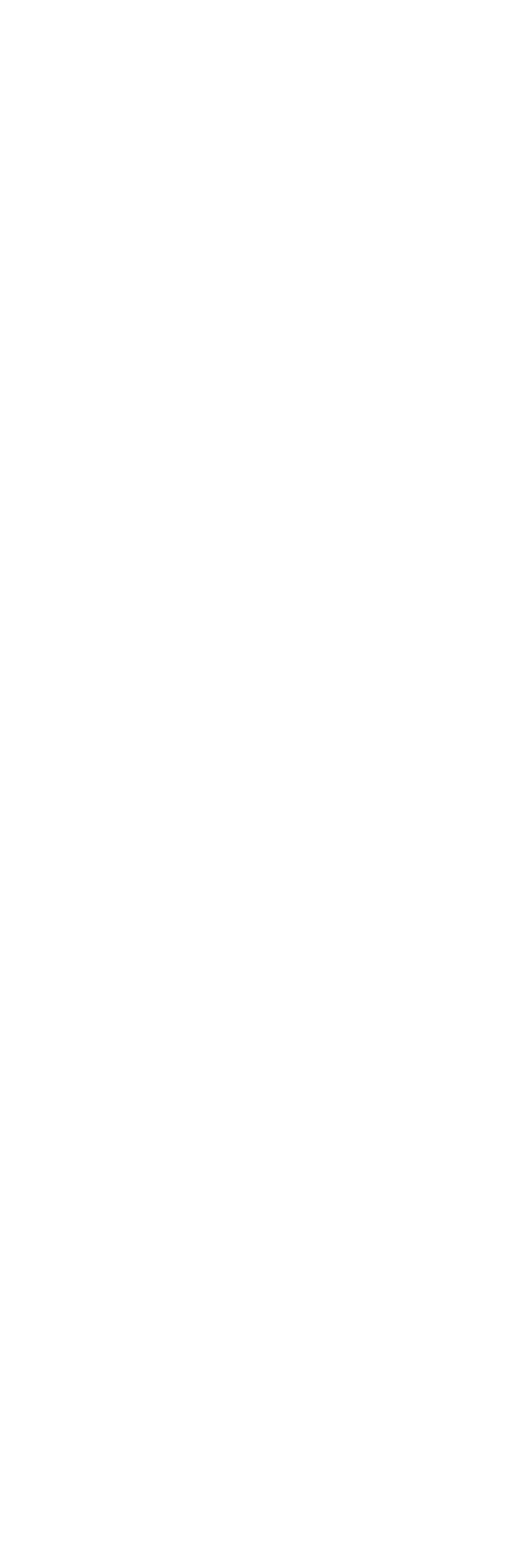
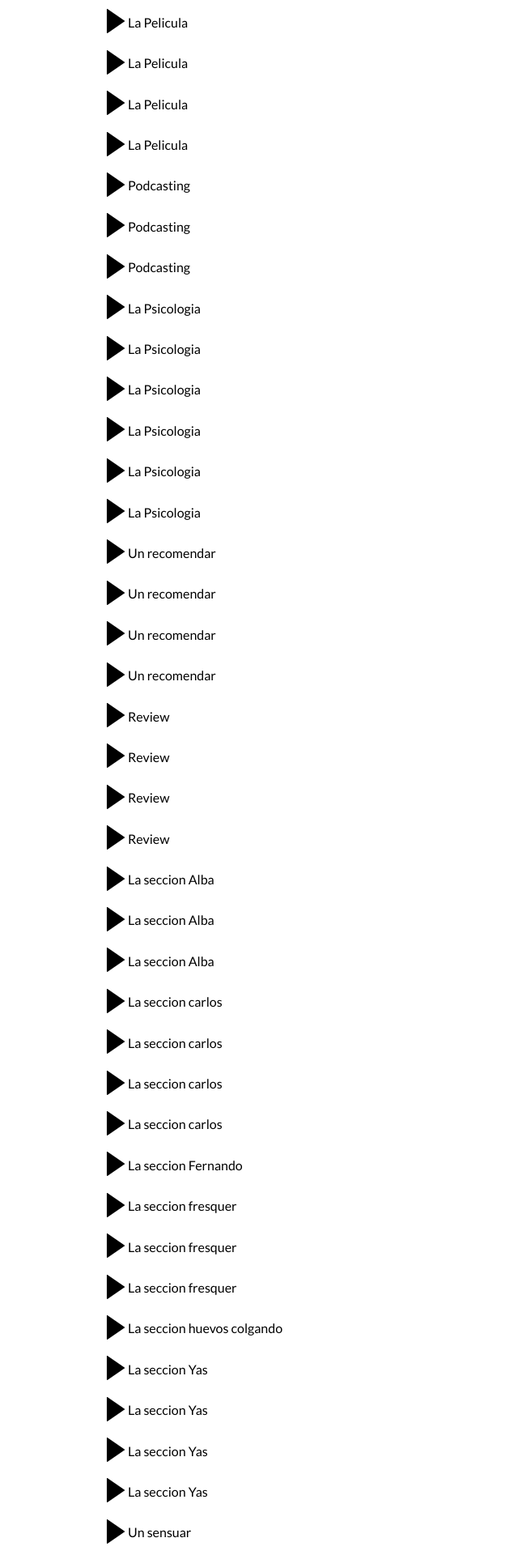
Before and after one commit to fernandopulsa/dca-soundboard, an Angular app: page / in a window 1280 px wide. Shown: the part 1740-3660 px from the top of the page at 81% size, without its empty margins (0-640 px from the left). Before the commit the page ends 1390 px from the top, so only its background shows below. Built offline with nearby package versions, Linux system fonts and the light colour scheme.

Commit message:
Audio DB added in a JSON

```diff
--- a/src/app/soundboard/audio-db.service.ts
+++ b/src/app/soundboard/audio-db.service.ts
@@ -190,7 +190,433 @@ export class AudioDbService {
       'Fer',
       '01'
     ),
-
+    new AudioElement(
+      'Me corro en tu cara',
+      '/assets/audios/me_corro_en_tu_cara.wav',
+      'Me corro en tu cara',
+      'Carlos',
+      '01'
+    ),
+    new AudioElement(
+      'Musiqueta de la buena',
+      '/assets/audios/musqueta_F_1.wav',
+      'musica',
+      'Fer',
+      '01'
+    ),
+    new AudioElement(
+      'Musiqueta de la buena',
+      '/assets/audios/musqueta_F_2.wav',
+      'musica',
+      'Fer',
+      '02'
+    ),
+    new AudioElement(
+      'Musiqueta de la buena',
+      '/assets/audios/musqueta_F_3.wav',
+      'musica',
+      'Fer',
+      '03'
+    ),
+    new AudioElement(
+      'Musiqueta de la buena',
+      '/assets/audios/musqueta_J_1.wav',
+      'musica',
+      'Jordi',
+      '01'
+    ),
+    new AudioElement(
+      'Musiqueta de la buena',
+      '/assets/audios/musqueta_J_2.wav',
+      'musica',
+      'Jordi',
+      '02'
+    ),
+    new AudioElement(
+      'Netflix',
+      '/assets/audios/netflix_F_1.wav',
+      'netflix',
+      'Fer',
+      '01'
+    ),
+    new AudioElement(
+      'La Pelicula',
+      '/assets/audios/pelicula_C_1.wav',
+      'peliculas',
+      'Carlos',
+      '01'
+    ),
+    new AudioElement(
+      'La Pelicula',
+      '/assets/audios/pelicula_F_1.wav',
+      'peliculas',
+      'Fer',
+      '01'
+    ),
+    new AudioElement(
+      'La Pelicula',
+      '/assets/audios/pelicula_J_1.wav',
+      'peliculas',
+      'Jordi',
+      '01'
+    ),
+    new AudioElement(
+      'La Pelicula',
+      '/assets/audios/pelicula_FJ_1.wav',
+      'peliculas',
+      'group',
+      '01'
+    ),
+    new AudioElement(
+      'Podcasting',
+      '/assets/audios/podcasting_C_1.wav',
+      'Podcasting',
+      'Carlos',
+      '01'
+    ),
+    new AudioElement(
+      'Podcasting',
+      '/assets/audios/podcasting_F_1.wav',
+      'Podcasting',
+      'Fer',
+      '01'
+    ),
+    new AudioElement(
+      'Podcasting',
+      '/assets/audios/podcasting_F_2.wav',
+      'Podcasting',
+      'Fer',
+      '02'
+    ),
+    new AudioElement(
+      'La Psicologia',
+      '/assets/audios/psico_C_1.wav',
+      'psicologia',
+      'Carlos',
+      '01'
+    ),
+    new AudioElement(
+      'La Psicologia',
+      '/assets/audios/psico_C_2.wav',
+      'psicologia',
+      'Carlos',
+      '02'
+    ),
+    new AudioElement(
+      'La Psicologia',
+      '/assets/audios/psico_F_1.wav',
+      'psicologia',
+      'Fer',
+      '01'
+    ),
+    new AudioElement(
+      'La Psicologia',
+      '/assets/audios/psico_J_1.wav',
+      'psicologia',
+      'Jordi',
+      '01'
+    ),
+    new AudioElement(
+      'La Psicologia',
+      '/assets/audios/psico_J_2.wav',
+      'psicologia',
+      'Jordi',
+      '01'
+    ),
+    new AudioElement(
+      'La Psicologia',
+      '/assets/audios/psico_FC_1.wav',
+      'psicologia',
+      'group',
+      '01'
+    ),
+    new AudioElement(
+      'Un recomendar',
+      '/assets/audios/recomendar_C_1.wav',
+      'Un recomendar',
+      'Carlos',
+      '01'
+    ),
+    new AudioElement(
+      'Un recomendar',
+      '/assets/audios/recomendar_C_2.wav',
+      'Un recomendar',
+      'Carlos',
+      '02'
+    ),
+    new AudioElement(
+      'Un recomendar',
+      '/assets/audios/recomendar_F_1.wav',
+      'Un recomendar',
+      'Fer',
+      '01'
+    ),
+    new AudioElement(
+      'Un recomendar',
+      '/assets/audios/recomendar_F_2.wav',
+      'Un recomendar',
+      'Fer',
+      '02'
+    ),
+    new AudioElement(
+      'Review',
+      '/assets/audios/review_C_1.wav',
+      'Review',
+      'Carlos',
+      '01'
+    ),
+    new AudioElement(
+      'Review',
+      '/assets/audios/review_C_2.wav',
+      'Review',
+      'Carlos',
+      '02'
+    ),
+    new AudioElement(
+      'Review',
+      '/assets/audios/review_C_3.wav',
+      'Review',
+      'Carlos',
+      '03'
+    ),
+    new AudioElement(
+      'Review',
+      '/assets/audios/review_J_1.wav',
+      'Review',
+      'Jordi',
+      '01'
+    ),
+    new AudioElement(
+      'La seccion Alba',
+      '/assets/audios/secion_Alba_C_1.wav',
+      'La seccion',
+      'Carlos',
+      '01'
+    ),
+    new AudioElement(
+      'La seccion Alba',
+      '/assets/audios/secion_Yas_J_2.wav',
+      'La seccion',
+      'Jordi',
+      '01'
+    ),
+    new AudioElement(
+      'La seccion Alba',
+      '/assets/audios/secion_Yas_CF_1.wav',
+      'La seccion',
+      'group',
+      '01'
+    ),
+    new AudioElement(
+      'La seccion carlos',
+      '/assets/audios/secion_carlos_C_1.wav',
+      'La seccion',
+      'Carlos',
+      '01'
+    ),
+    new AudioElement(
+      'La seccion carlos',
+      '/assets/audios/secion_carlos_C_2.wav',
+      'La seccion',
+      'Carlos',
+      '02'
+    ),
+    new AudioElement(
+      'La seccion carlos',
+      '/assets/audios/secion_carlos_F_1.wav',
+      'La seccion',
+      'Fer',
+      '01'
+    ),
+    new AudioElement(
+      'La seccion carlos',
+      '/assets/audios/secion_carlos_J_1.wav',
+      'La seccion',
+      'Jordi',
+      '01'
+    ),
+    new AudioElement(
+      'La seccion Fernando',
+      '/assets/audios/secion_fernando_F_1.wav',
+      'La seccion',
+      'Fer',
+      '01'
+    ),
+    new AudioElement(
+      'La seccion fresquer',
+      '/assets/audios/secion_fresquer_C_1.wav',
+      'La seccion',
+      'Carlos',
+      '01'
+    ),
+    new AudioElement(
+      'La seccion fresquer',
+      '/assets/audios/secion_fresquer_F_1.wav',
+      'La seccion',
+      'Fer',
+      '01'
+    ),
+    new AudioElement(
+      'La seccion fresquer',
+      '/assets/audios/secion_fresquer_J_1.wav',
+      'La seccion',
+      'Jordi',
+      '01'
+    ),
+    new AudioElement(
+      'La seccion huevos colgando',
+      '/assets/audios/secion_Yas_C_1.wav',
+      'La seccion',
+      'Carlos',
+      '01'
+    ),
+    new AudioElement(
+      'La seccion Yas',
+      '/assets/audios/secion_Yas_C_2.wav',
+      'La seccion',
+      'Carlos',
+      '02'
+    ),
+    new AudioElement(
+      'La seccion Yas',
+      '/assets/audios/secion_Yas_C_3.wav',
+      'La seccion',
+      'Carlos',
+      '03'
+    ),
+    new AudioElement(
+      'La seccion Yas',
+      '/assets/audios/secion_Yas_F_1.wav',
+      'La seccion',
+      'Fer',
+      '01'
+    ),
+    new AudioElement(
+      'La seccion Yas',
+      '/assets/audios/secion_Yas_J_1.wav',
+      'La seccion',
+      'Jordi',
+      '01'
+    ),
+    new AudioElement(
+      'Un sensuar',
+      '/assets/audios/sensuar_C_1.wav',
+      'Un sensuar',
+      'Carlos',
+      '01'
+    ),
+    new AudioElement(
+      'Un sensuar',
+      '/assets/audios/sensuar_C_2.wav',
+      'Un sensuar',
+      'Carlos',
+      '02'
+    ),
+    new AudioElement(
+      'Un sensuar',
+      '/assets/audios/sensuar_F_1.wav',
+      'Un sensuar',
+      'Fer',
+      '01'
+    ),
+    new AudioElement(
+      'Un sensuar',
+      '/assets/audios/sensuar_J_1.wav',
+      'Un sensuar',
+      'Jordi',
+      '01'
+    ),
+    new AudioElement(
+      'Un sensuar',
+      '/assets/audios/sensuar_J_2.wav',
+      'Un sensuar',
+      'Jordi',
+      '02'
+    ),
+    new AudioElement(
+      'Series',
+      '/assets/audios/series_C_1.wav',
+      'Series',
+      'Carlos',
+      '02'
+    ),
+    new AudioElement(
+      'Series',
+      '/assets/audios/series_C_2.wav',
+      'Series',
+      'Carlos',
+      '02'
+    ),
+    new AudioElement(
+      'Series',
+      '/assets/audios/series_CJ_1.wav',
+      'Series',
+      'group',
+      '01'
+    ),
+    new AudioElement(
+      'Series',
+      '/assets/audios/series_F_1.wav',
+      'Series',
+      'Fer',
+      '01'
+    ),
+    new AudioElement(
+      'Series',
+      '/assets/audios/series_J_1.wav',
+      'Series',
+      'Jordi',
+      '01'
+    ),
+    new AudioElement(
+      'Series',
+      '/assets/audios/series_J_2.wav',
+      'Series',
+      'Jordi',
+      '02'
+    ),
+    new AudioElement(
+      'Test Drogas',
+      '/assets/audios/test_drogas.wav',
+      'Test',
+      'group',
+      '01'
+    ),
+    new AudioElement(
+      'Test embarazo',
+      '/assets/audios/test_embarazo.wav',
+      'Test',
+      'group',
+      '01'
+    ),
+    new AudioElement(
+      'El Test',
+      '/assets/audios/test_F_1.wav',
+      'Test',
+      'group',
+      '01'
+    ),
+    new AudioElement(
+      'Movimiento Sexy',
+      '/assets/audios/movimento_sexy.wav',
+      'Movimiento Sexy',
+      'group',
+      '01'
+    ),
+    new AudioElement(
+      'Ya vas tarde',
+      '/assets/audios/ya_tarde_caballero.wav',
+      'Ya vas tarde',
+      'group',
+      '01'
+    ),
+    new AudioElement(
+      'Ya Wey!',
+      '/assets/audios/ya_wey.wav',
+      'Ya Wey!',
+      'group',
+      '01'
+    ),
   ];
 
   constructor() { }
```
Also changed, not shown: 1 other file (tests, documents, lock files or other folders).
